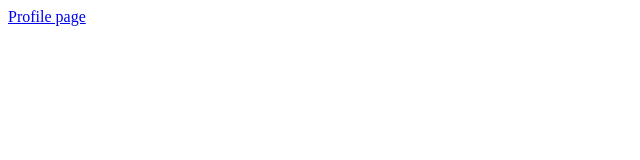
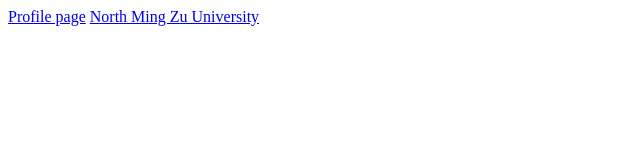
Before and after one commit to DHT0120/lab03, a plain HTML site: page index.html in a window 1280 px wide. Shown: the whole page, without its empty margins (0-640 px from the left). Drawn offline with Linux system fonts and the light colour scheme.

Commit message:
new feature

```diff
--- a/index.html
+++ b/index.html
@@ -1 +1,2 @@
 <a href="./profile.html">Profile page</a>
+<a href="./uni.html">North Ming Zu University</a>
```
Also changed, not shown: uni.html (added, +1 -0 lines).
